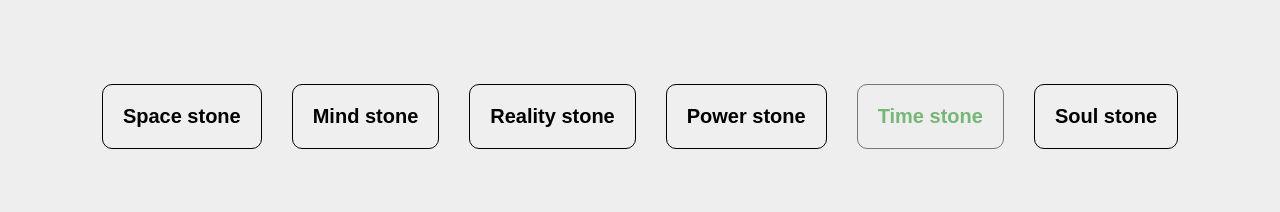
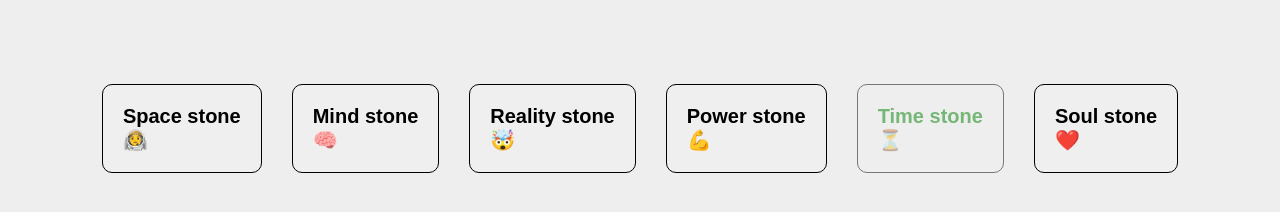
Before and after one commit to Alexis-fiz/aa-mentoring-excercises, a plain HTML site: page index.html in a window 1280 px wide. Drawn offline with Linux system fonts and the light colour scheme.

Commit message:
final touches

```diff
--- a/index.html
+++ b/index.html
@@ -10,21 +10,27 @@
       <div class="stones-container">
         <button class="infinity-stone" id="space-stone">
           <span class="stone-text">Space stone</span>
+          <span class="stone-text">👩‍🚀</span>
         </button>
         <button class="infinity-stone" id="mind-stone">
           <span class="stone-text">Mind stone</span>
+          <span class="stone-text">🧠</span>
         </button>
         <button class="infinity-stone" id="reality-stone">
           <span class="stone-text">Reality stone</span>
+          <span class="stone-text">🤯</span>
         </button>
         <button class="infinity-stone" id="power-stone">
           <span class="stone-text">Power stone</span>
+          <span class="stone-text">💪</span>
         </button>
         <button class="infinity-stone" id="time-stone">
           <span class="stone-text">Time stone</span>
+          <span class="stone-text">⏳</span>
         </button>
         <button class="infinity-stone" id="soul-stone">
           <span class="stone-text">Soul stone</span>
+          <span class="stone-text">❤️</span>
         </button>
       </div>
     </div>
--- a/index.js
+++ b/index.js
@@ -25,19 +25,6 @@
     },
   };
 
-  function getCompletedTasksFromStorage() {
-    // TODO
-    return JSON.parse(localStorage.getItem('completedTasks')) || [];
-  }
-
-  function setTaskCompletedInStorage(task) {
-    // TODO
-    localStorage.setItem(
-      'completedTasks',
-      JSON.stringify([...getCompletedTasksFromStorage(), task])
-    );
-  }
-
   function markTaskAsCompleted(task) {
     const button = document.getElementById(TASKS[task].divId);
     if (!button) return;
@@ -55,6 +42,17 @@
       getCompletedTasksFromStorage().includes(task)
     );
     if (areAllTasksCompleted) window.location.href = 'form.html';
+  }
+
+  function getCompletedTasksFromStorage() {
+    return JSON.parse(localStorage.getItem('completedTasks')) || [];
+  }
+
+  function setTaskCompletedInStorage(task) {
+    localStorage.setItem(
+      'completedTasks',
+      JSON.stringify([...getCompletedTasksFromStorage(), task])
+    );
   }
 
   function createEventListeners() {
```
Also changed, not shown: README.md.
